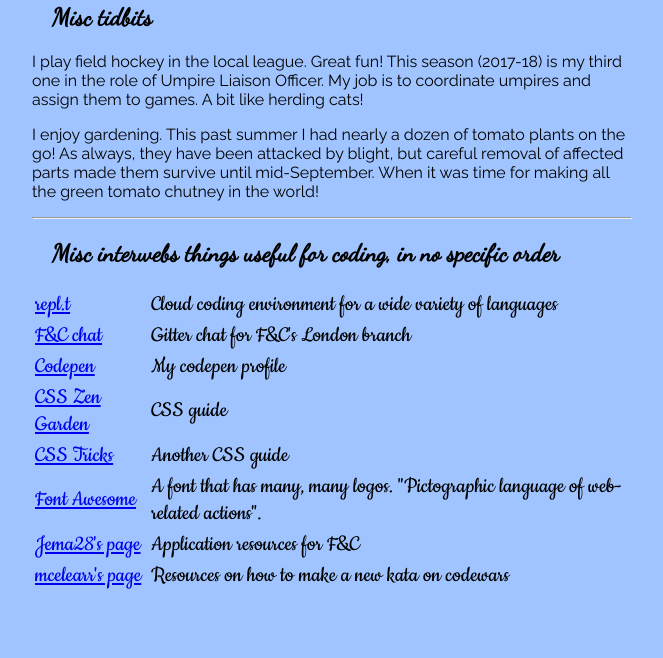
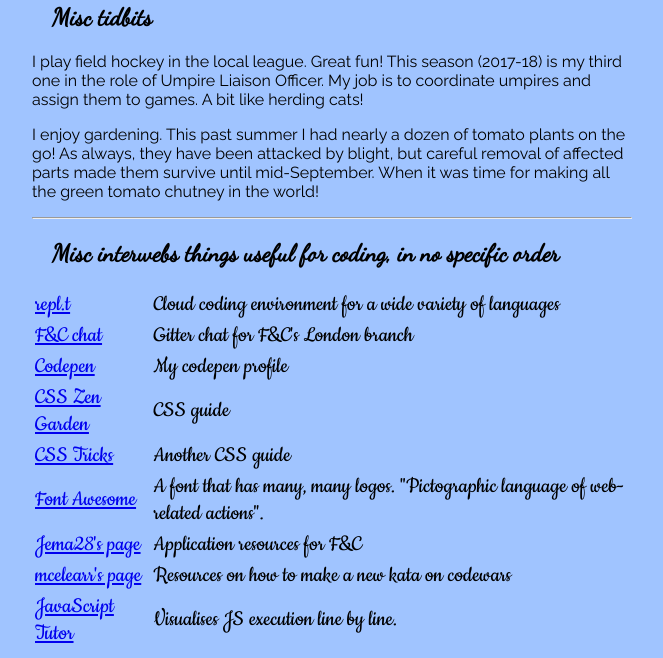
Before and after one commit to AniaMakes/fc-profile, a plain HTML site: page index.html in a window 1280 px wide. Shown: the part 1158-1816 px from the top of the page, without its empty margins (68-731 px from the left). Before the commit the page ends 1758 px from the top, so only its background shows below. Drawn offline with Linux system fonts and the light colour scheme.

Commit message:
Added new link

```diff
--- a/index.html
+++ b/index.html
@@ -112,5 +112,11 @@
       Resources on how to make a new kata on codewars
     </td>
   </tr>
+          <tr>        <td><a href="http://www.pythontutor.com/javascript.html#mode=edit">JavaScript Tutor</a>
+    </td>
+    <td>
+      Visualises JS execution line by line.
+    </td>
+  </tr>
 </table>
 </body>
```
